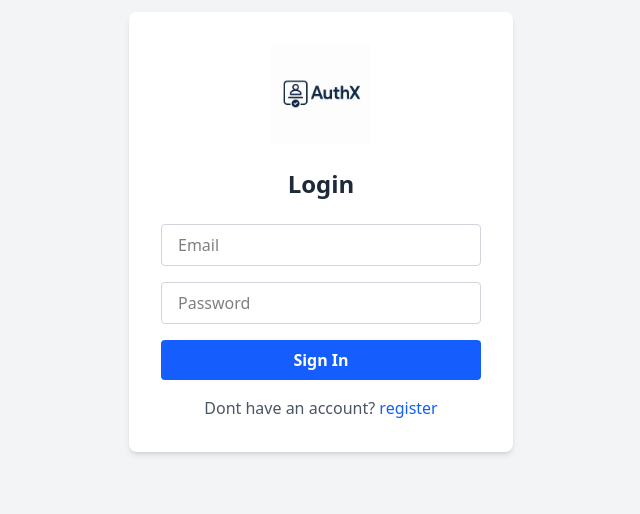
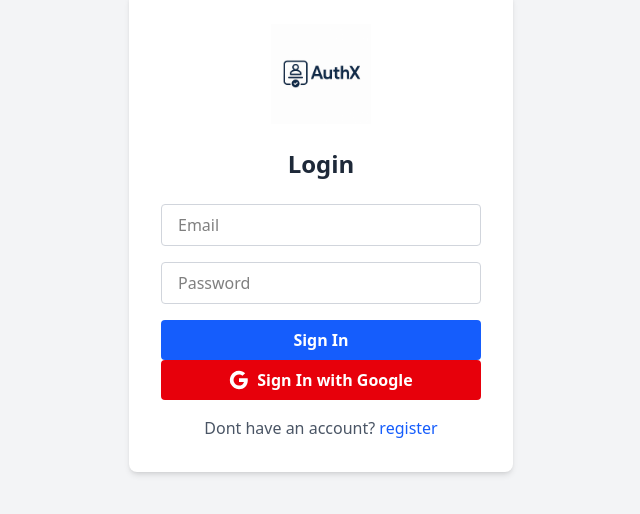
Before and after one commit to Agboolasam/AuthX, a React (Vite) app in the folder AuthXfe/: page / in a window 1280 px wide. Shown: the part 168-682 px from the top of the page, without its empty margins (319-959 px from the left). Built offline with nearby package versions, Linux system fonts and the light colour scheme; no server answers.

Commit message:
added .env.example, and added google signin in from end

```diff
--- a/AuthXfe/src/pages/Login.jsx
+++ b/AuthXfe/src/pages/Login.jsx
@@ -1,5 +1,5 @@
-import { NavLink } from "react-router-dom"
-import React, { useState } from 'react'
+import { NavLink, useNavigate } from "react-router-dom"
+import React, { useState, useEffect } from 'react'
 import logo from '../assets/logo.jpg'
 import axios from "axios"
 const API_BASE_URL = import.meta.env.VITE_API_URL;
@@ -8,6 +8,8 @@
 
 function Login() {
     const [error, setError] = useState(null);
+    const [loading, setLoading] = useState(false);
+    const navigate = useNavigate();
     const [data, setData] = useState({
         email: '',
         password: ''
@@ -24,13 +26,70 @@
         e.preventDefault();
         const { email, password } = data;
         try {
-            const response = await axios.post(`http://20.55.42.170:3000/auth/login`, { email, password });
+            const response = await axios.post(`https://authx-ch2d.onrender.com/auth/login`, { email, password });
             localStorage.setItem("token", response.data.accessToken);
             localStorage.setItem("refreshToken", response.data.refreshToken);
 
         } catch (error) {
             console.error("Error logging in:", error);
             setError(error.response?.data?.error || "An error occurred while logging in.");
+        }
+    };
+
+
+    // Load Google Sign-In script
+    useEffect(() => {
+        const script = document.createElement('script');
+        script.src = 'https://accounts.google.com/gsi/client';
+        script.async = true;
+        script.defer = true;
+        document.body.appendChild(script);
+
+        script.onload = () => {
+            if (window.google) {
+                window.google.accounts.id.initialize({
+                    client_id: 'http://866082152282-sbdh5209qou8hqatns2ce37e35sjpb9d.apps.googleusercontent.com',
+                    callback: handleGoogleResponse
+                });
+            }
+        };
+
+        return () => {
+            document.body.removeChild(script);
+        };
+    });
+
+
+    const handleGoogleResponse = async (response) => {
+        setLoading(true);
+        setError(null);
+
+        try {
+            const googleToken = response.credential;
+
+            const backendResponse = await axios.post(`https://authx-ch2d.onrender.com/auth/google-signin`, {
+                token: googleToken
+            });
+
+            localStorage.setItem("token", backendResponse.data.accessToken);
+            localStorage.setItem("refreshToken", backendResponse.data.refreshToken);
+
+            // Redirect to dashboard or home page
+            navigate('/dashboard');
+
+        } catch (error) {
+            console.error("Google sign-in error:", error);
+            setError(error.response?.data?.error || "Google sign-in failed. Please try again.");
+        } finally {
+            setLoading(false);
+        }
+    };
+
+    const handleGoogleSignIn = () => {
+        if (window.google) {
+            window.google.accounts.id.prompt();
+        } else {
+            setError("Google Sign-In not loaded. Please refresh the page.");
         }
     };
 
@@ -64,6 +123,19 @@
                         Sign In
                     </button>
                 </form>
+                <button
+                    onClick={handleGoogleSignIn}
+                    disabled={loading}
+                    className="w-full bg-red-600 text-white py-2 rounded font-semibold hover:bg-red-700 transition disabled:bg-gray-400 disabled:cursor-not-allowed flex items-center justify-center gap-2"
+                >
+                    <svg className="w-5 h-5" viewBox="0 0 24 24">
+                        <path fill="currentColor" d="M22.56 12.25c0-.78-.07-1.53-.2-2.25H12v4.26h5.92c-.26 1.37-1.04 2.53-2.21 3.31v2.77h3.57c2.08-1.92 3.28-4.74 3.28-8.09z" />
+                        <path fill="currentColor" d="M12 23c2.97 0 5.46-.98 7.28-2.66l-3.57-2.77c-.98.66-2.23 1.06-3.71 1.06-2.86 0-5.29-1.93-6.16-4.53H2.18v2.84C3.99 20.53 7.7 23 12 23z" />
+                        <path fill="currentColor" d="M5.84 14.09c-.22-.66-.35-1.36-.35-2.09s.13-1.43.35-2.09V7.07H2.18C1.43 8.55 1 10.22 1 12s.43 3.45 1.18 4.93l2.85-2.22.81-.62z" />
+                        <path fill="currentColor" d="M12 5.38c1.62 0 3.06.56 4.21 1.64l3.15-3.15C17.45 2.09 14.97 1 12 1 7.7 1 3.99 3.47 2.18 7.07l3.66 2.84c.87-2.6 3.3-4.53 6.16-4.53z" />
+                    </svg>
+                    {loading ? 'Signing In...' : 'Sign In with Google'}
+                </button>
                 <p className="mt-4 text-center text-gray-600">
                     Dont have an account?{" "}
                     <NavLink to="/register" className="text-blue-600 hover:underline">
```
Also changed, not shown: 1 other file (tests, documents, lock files or other folders).
